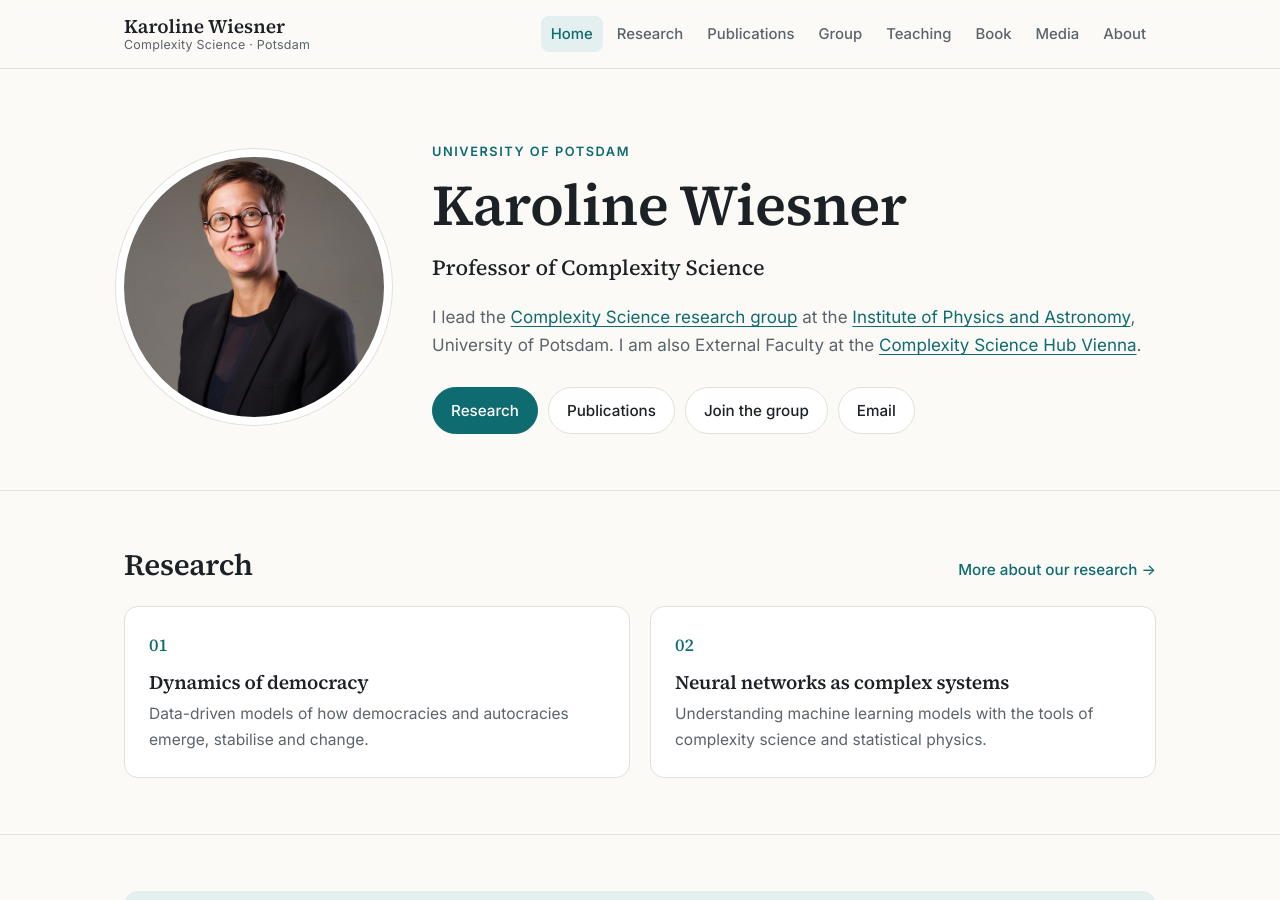
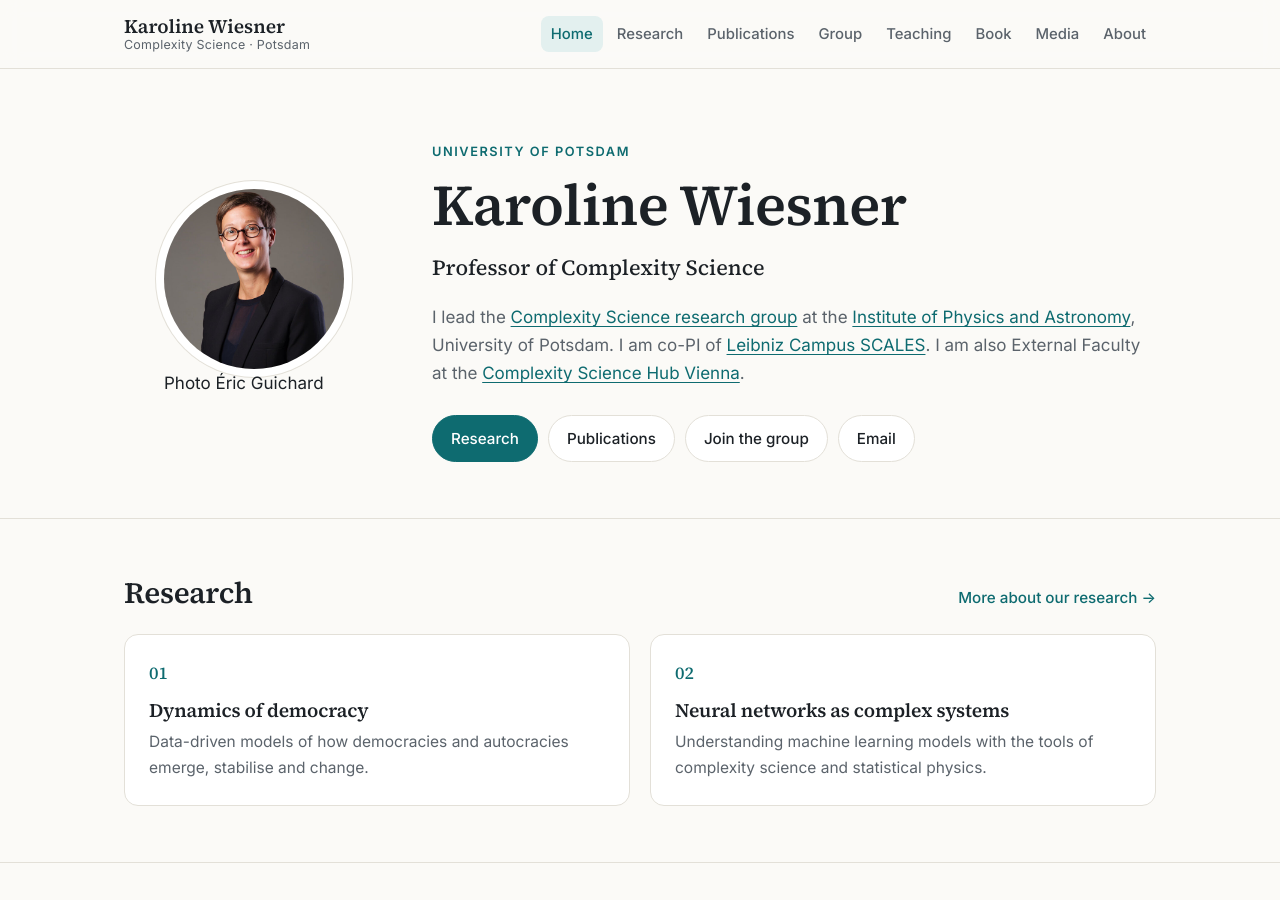
Before and after one commit to karowiesner/karowiesner.github.io, a Jekyll site: the page built from index.html, in a window 1280 px wide and 900 px high. Built offline with Jekyll 4.4.1, drawn with Linux system fonts in a browser that asks for light colours.

Commit message:
Add files via upload
update main page

```diff
--- a/index.html
+++ b/index.html
@@ -4,12 +4,12 @@ description: Karoline Wiesner, Professor of Complexity Science at the University
 ---
 <section class="hero">
   <div class="wrap{% if site.photo != "" %} hero-grid{% endif %}">
-    {% if site.photo != "" %}<img class="hero-photo" src="{{ site.photo | relative_url }}" alt="Portrait of Karoline Wiesner" width="260" height="260">{% endif %}
+    {% if site.photo != "" %}<figure class="hero-figure"><img class="hero-photo" src="{{ site.photo | relative_url }}" alt="Portrait of Karoline Wiesner" width="260" height="260"><p class="photo-credit">Photo Éric Guichard</p></figure>{% endif %}
     <div>
       <p class="kicker">University of Potsdam</p>
       <h1>Karoline Wiesner</h1>
       <p class="role">Professor of Complexity Science</p>
-      <p class="affil">I lead the <a href="{{ site.group_url }}">Complexity Science research group</a> at the <a href="https://www.uni-potsdam.de/en/physik">Institute of Physics and Astronomy</a>, University of Potsdam. I am also External Faculty at the <a href="https://csh.ac.at">Complexity Science Hub Vienna</a>.</p>
+      <p class="affil">I lead the <a href="{{ site.group_url }}">Complexity Science research group</a> at the <a href="https://www.uni-potsdam.de/en/physik">Institute of Physics and Astronomy</a>, University of Potsdam. I am co-PI of <a href="https://sciencecampus.aip.de/en/">Leibniz Campus SCALES</a>. I am also External Faculty at the <a href="https://csh.ac.at">Complexity Science Hub Vienna</a>.</p>
       <div class="buttons">
         <a class="btn primary" href="{{ '/research.html' | relative_url }}">Research</a>
         <a class="btn" href="{{ '/publications.html' | relative_url }}">Publications</a>
```
